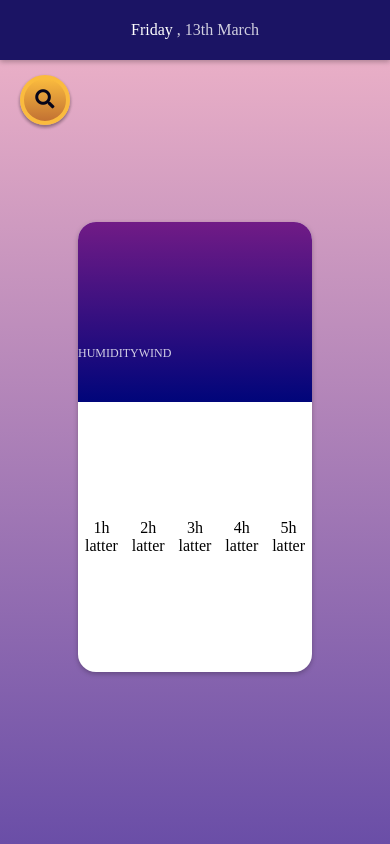
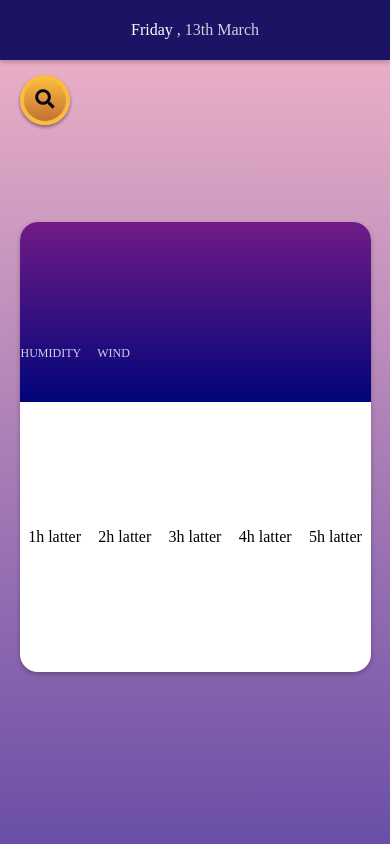
Before and after one commit to show-coco/weather-app, a PHP site: page / in a window 390 px wide. Run offline with PHP 8.4, Linux system fonts and the light colour scheme; some libraries are stand-ins or nearby versions.

Commit message:
weather-cardの大きさレスポンシブ

```diff
--- a/style.css
+++ b/style.css
@@ -351,6 +351,9 @@
     height: 40px;
     width: 40px;
   }
+  .weather-card {
+    width: 90%;
+  }
 }
 
 @media (min-width: 426px) {
--- a/style.scss
+++ b/style.scss
@@ -277,6 +277,10 @@
         height: 40px;
         width: 40px;
     }
+
+    .weather-card {
+        width: 90%;
+    }
 }
 @media(min-width: 426px) {
     .clear {
```
Also changed, not shown: 1 other file.
